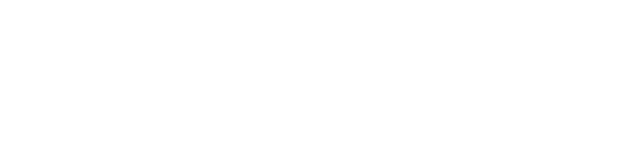
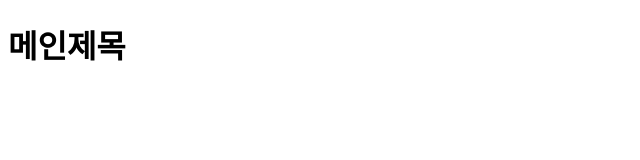
Before and after one commit to kgh2209/MyApp, a plain HTML site: page index.html in a window 1280 px wide. Shown: the whole page, without its empty margins (0-640 px from the left). Drawn offline with Linux system fonts and the light colour scheme.

Commit message:
h1태그 제목추가

```diff
--- a/index.html
+++ b/index.html
@@ -7,6 +7,6 @@
     <title>Document</title>
 </head>
 <body>
-
+    <h1>메인제목</h1>
 </body>
 </html>
```
